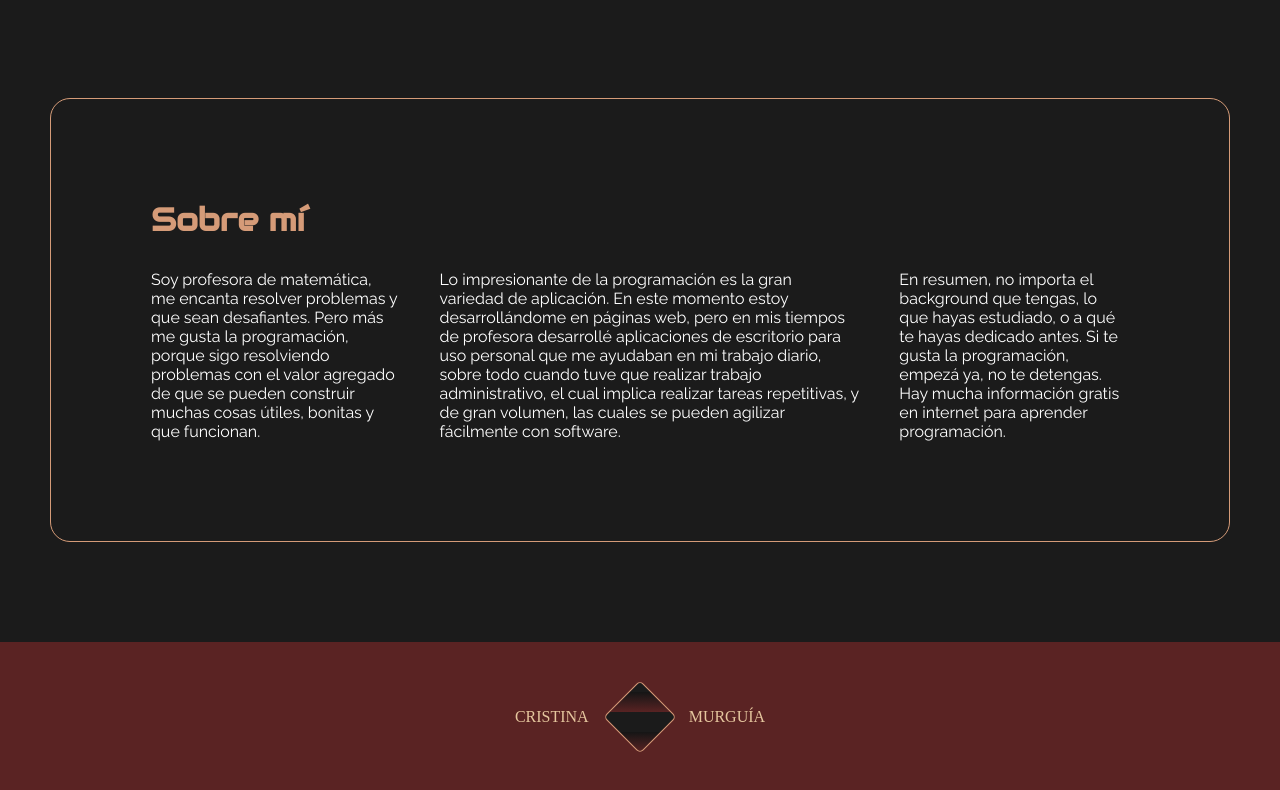
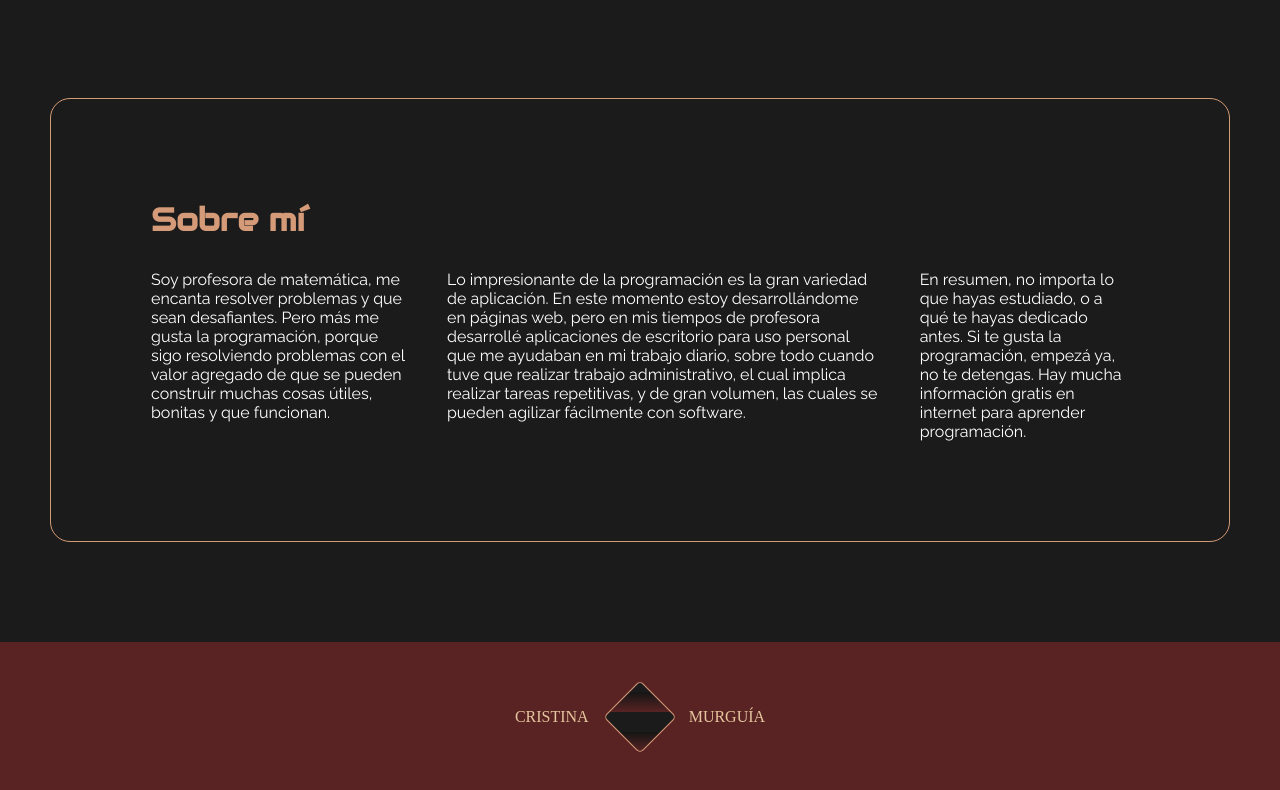
Before and after one commit to crismurbaez/misapuntes, a React (Create React App) app: page / in a window 1280 px wide. Shown: the part 639-1429 px from the top of the page. Built offline with nearby package versions, Linux system fonts and the light colour scheme; a web font is replaced by a local one.

Commit message:
cambio texto inicio

```diff
--- a/src/components/Inicio/inicio.jsx
+++ b/src/components/Inicio/inicio.jsx
@@ -54,7 +54,7 @@ export default function Inicio() {
                         fácilmente con software.
                     </p>
                     <p>
-                        En resumen, no importa el background que tengas, lo que hayas estudiado, o a qué te hayas dedicado antes.
+                        En resumen, no importa lo que hayas estudiado, o a qué te hayas dedicado antes.
                         Si te gusta la programación, empezá ya, no te detengas. Hay mucha información gratis en internet para aprender
                         programación.
                     </p>
```
